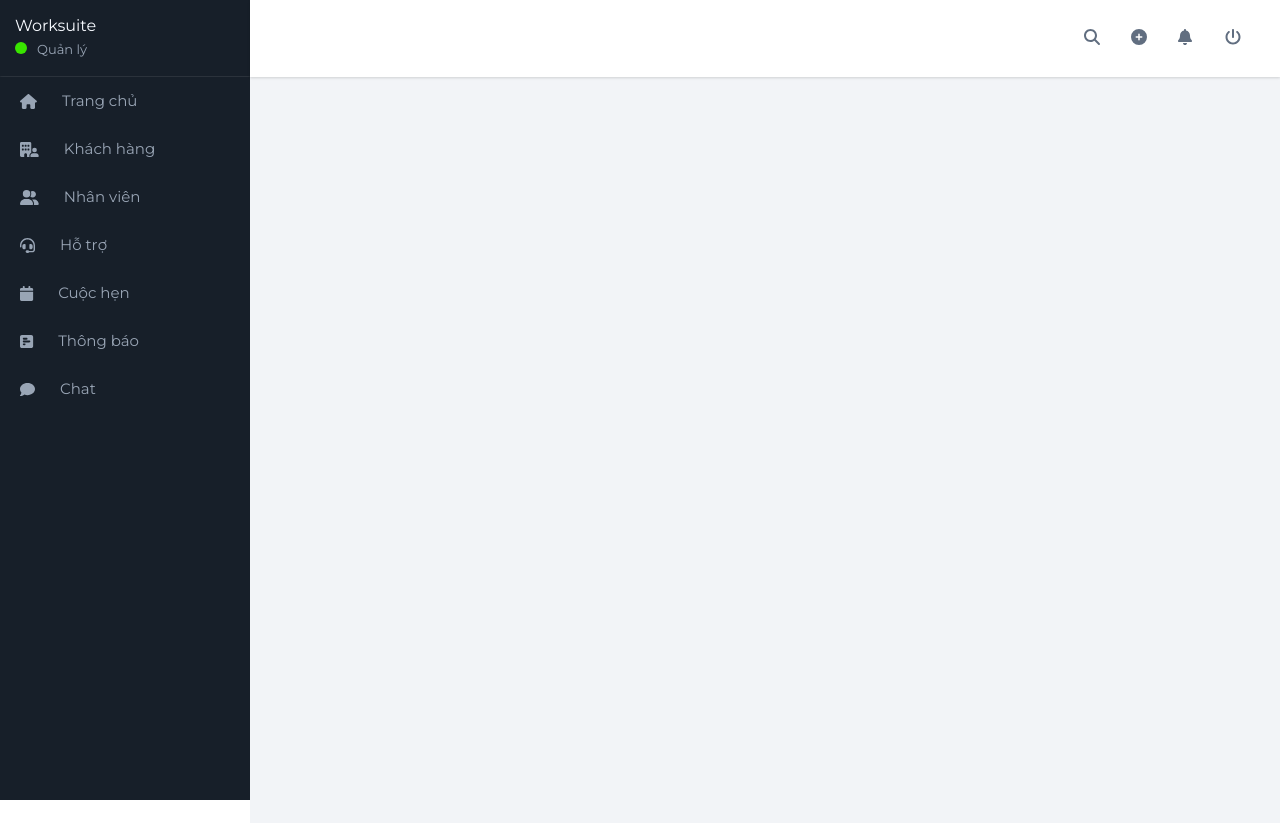
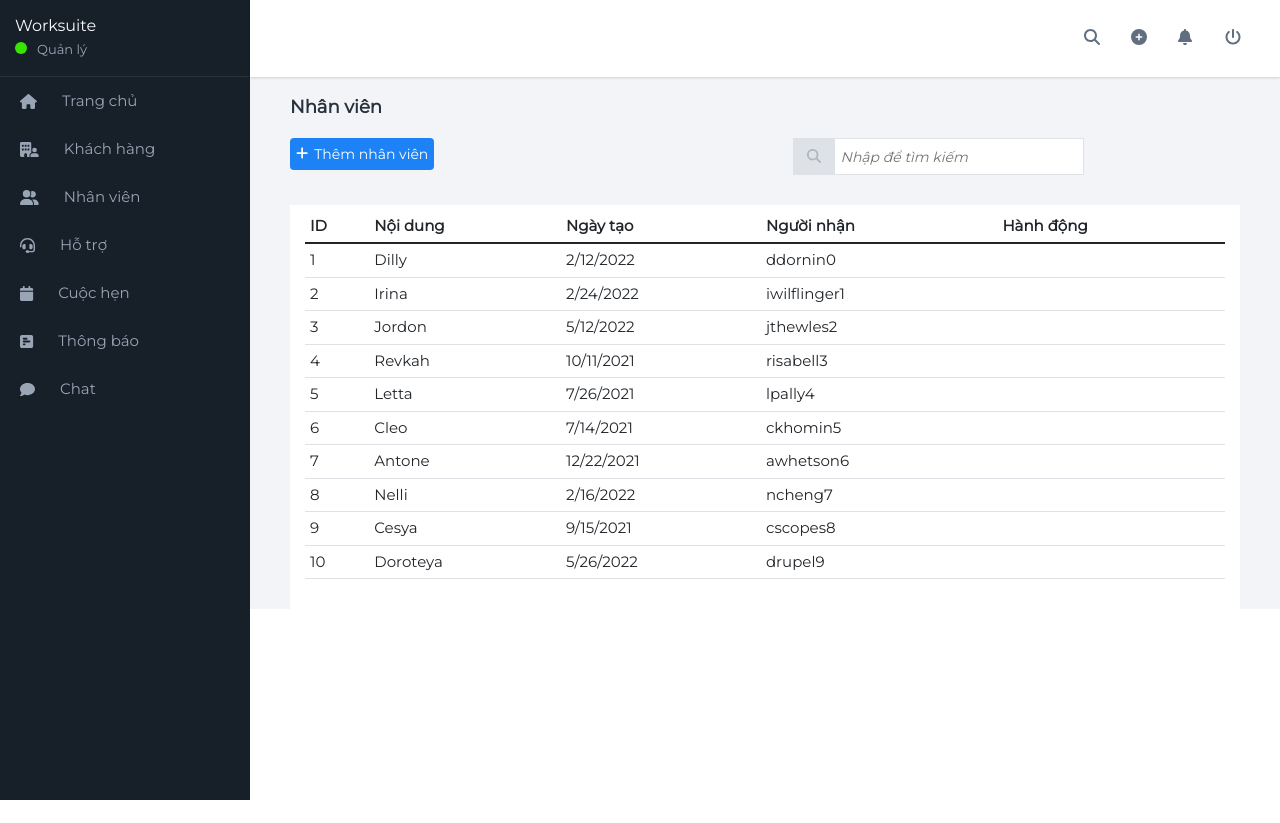
Before and after one commit to tthong9102/worksuite, a React (Create React App) app: page /employees in a window 1280 px wide. After the commit the page ends 800 px from the top, so only its background shows below. Built offline with nearby package versions, Linux system fonts and the light colour scheme.

Commit message:
them ui dashboad lan 1

```diff
--- /dev/null
+++ b/src/common/dataEmployee.js
@@ -0,0 +1,95 @@
+export const headerData = [
+  {
+    Header: "ID",
+    accessor: "id",
+  },
+  {
+    Header: "Nội dung",
+    accessor: "content",
+  },
+  {
+    Header: "Ngày tạo",
+    accessor: "dateCreated",
+  },
+  {
+    Header: "Người nhận",
+    accessor: "receiver",
+  },
+  {
+    Header: "Hành động",
+    accessor: "action",
+  },
+];
+
+export const bodyData = [
+  {
+    id: 1,
+    "content": "Dilly",
+    "dateCreated": "2/12/2022",
+    "receiver": "ddornin0",
+    "action": null,
+  },
+  {
+    id: 2,
+    "content": "Irina",
+    "dateCreated": "2/24/2022",
+    "receiver": "iwilflinger1",
+    "action": null,
+  },
+  {
+    id: 3,
+    "content": "Jordon",
+    "dateCreated": "5/12/2022",
+    "receiver": "jthewles2",
+    "action": null,
+  },
+  {
+    id: 4,
+    "content": "Revkah",
+    "dateCreated": "10/11/2021",
+    "receiver": "risabell3",
+    "action": null,
+  },
+  {
+    id: 5,
+    "content": "Letta",
+    "dateCreated": "7/26/2021",
+    "receiver": "lpally4",
+    "action": null,
+  },
+  {
+    id: 6,
+    "content": "Cleo",
+    "dateCreated": "7/14/2021",
+    "receiver": "ckhomin5",
+    "action": null,
+  },
+  {
+    id: 7,
+    "content": "Antone",
+    "dateCreated": "12/22/2021",
+    "receiver": "awhetson6",
+    "action": null,
+  },
+  {
+    id: 8,
+    "content": "Nelli",
+    "dateCreated": "2/16/2022",
+    "receiver": "ncheng7",
+    "action": null,
+  },
+  {
+    id: 9,
+    "content": "Cesya",
+    "dateCreated": "9/15/2021",
+    "receiver": "cscopes8",
+    "action": null,
+  },
+  {
+    id: 10,
+    "content": "Doroteya",
+    "dateCreated": "5/26/2022",
+    "receiver": "drupel9",
+    "action": null,
+  },
+];
--- a/src/pages/Chat/Chat.module.css
+++ b/src/pages/Chat/Chat.module.css
@@ -2,6 +2,7 @@
     background-color: #f2f4f7;
     height: 823px;
     padding-left: 40px;
+    padding-top: 76.7px;
 }
 .page-name {
     line-height: 1.17;
--- a/src/pages/Dashboard/Dashboard.module.css
+++ b/src/pages/Dashboard/Dashboard.module.css
@@ -1,7 +1,8 @@
 .wrapper {
     background-color: #f2f4f7;
-    height: 823px;
+    height: 100%;
     padding-left: 40px;
+    padding-top: 76.7px;
 }
 .page-name {
     line-height: 1.17;
@@ -9,4 +10,44 @@
     color: #28313c;
     font-weight: 700;
     padding-top: 20px;
+    margin-bottom: 20px;
+
 }
+
+.elements {
+    padding: 20px;
+    box-shadow: 0 0 4px 0 #e8eef3;
+    background-color: #fff;
+    align-items: center;
+    justify-content: space-between;
+    display: flex;
+    border-radius: 0.25rem;
+}
+
+.block-title {
+    text-transform: capitalize;
+    display: block;
+}
+
+.title {
+    font-size: 15px;
+    color: #4d4f5c;
+    margin-bottom: 20px;
+    font-weight: 800;
+}
+
+.col-4 {
+    flex: 0 0 25%;
+    max-width: 30%;
+    margin-bottom: 1rem;
+    margin-left: 60px;
+}
+
+.number {
+    color: inherit;
+    font-weight: 800;
+}
+
+.icon {
+    color: #99A5B5;
+}
--- a/src/pages/Dashboard/index.js
+++ b/src/pages/Dashboard/index.js
@@ -1,14 +1,69 @@
-import classNames from 'classnames/bind';
-import styles from './Dashboard.module.css';
+import { faUsers } from "@fortawesome/free-solid-svg-icons";
+import { FontAwesomeIcon } from "@fortawesome/react-fontawesome";
+import classNames from "classnames/bind";
+import styles from "./Dashboard.module.css";
 
-const cx = classNames.bind(styles)
+const cx = classNames.bind(styles);
 
 function Dashboard() {
-    return (
-        <div className={cx('wrapper')}>
-            <h1 className={cx('page-name')}>Trang chủ</h1>
+  return (
+    <div className={cx("wrapper")}>
+      {/* Tiêu đề trang chủ */}
+      <h1 className={cx("page-name")}>Trang chủ</h1>
+
+      {/* Nội dung tổng hợp đầu trang chủ */}
+      <div className={cx("row")}>
+        <div className={cx("col-4")}>
+          <a href="#">
+            <div className={cx("elements")}>
+              <div className={cx("block-title")}>
+                <h5 className={cx("title")}>Số lượng khách hàng</h5>
+                <div className={cx("number")}>
+                  <p>100</p>
+                </div>
+              </div>
+              <div className={cx("icon")}>
+                <FontAwesomeIcon icon={faUsers} />
+              </div>
+            </div>
+          </a>
         </div>
-    )
+
+        <div className={cx("col-4")}>
+          <a href="#">
+            <div className={cx("elements")}>
+              <div className={cx("block-title")}>
+                <h5 className={cx("title")}>Số lượng nhân viên</h5>
+                <div className={cx("number")}>
+                  <p>100</p>
+                </div>
+              </div>
+              <div className={cx("icon")}>
+                <FontAwesomeIcon icon={faUsers} />
+              </div>
+            </div>
+          </a>
+        </div>
+
+        <div className={cx("col-4")}>
+          <a href="#">
+            <div className={cx("elements")}>
+              <div className={cx("block-title")}>
+                <h5 className={cx("title")}>Số lượng công việc</h5>
+                <div className={cx("number")}>
+                  <p>100</p>
+                </div>
+              </div>
+              <div className={cx("icon")}>
+                <FontAwesomeIcon icon={faUsers} />
+              </div>
+            </div>
+          </a>
+        </div>
+      </div>
+       {/* Code lịch làm việc */}
+    </div>
+  );
 }
 
 export default Dashboard;
--- a/src/pages/Employees/Employees.module.css
+++ b/src/pages/Employees/Employees.module.css
@@ -1,7 +1,8 @@
 .wrapper {
     background-color: #f2f4f7;
-    height: 823px;
+    height: 100%;
     padding-left: 40px;
+    padding-top: 76.7px;
 }
 .page-name {
     line-height: 1.17;
@@ -9,4 +10,35 @@
     color: #28313c;
     font-weight: 700;
     padding-top: 20px;
+    margin-bottom: 20px;
+
 }
+
+.add-btn {
+    background-color: #1d82f5;
+    padding: 8px 6px;
+    margin-right: 200px;
+    border: none;
+    border-radius: 4px;
+    font-size: 14px;
+    color: #fff;
+}
+
+.table-actions {
+    display: flex;
+    flex-wrap: wrap;
+}
+
+.add-btn:hover {
+    background-color: #000;
+}
+
+.plus-icon {
+    margin-right: 6px;
+}
+
+.inner {
+    margin: 30px 40px 30px 0;
+    padding: 5px 15px 20px 15px;
+    background-color: #fff;
+}
--- a/src/pages/Employees/index.js
+++ b/src/pages/Employees/index.js
@@ -1,12 +1,39 @@
 import classNames from 'classnames/bind';
 import styles from './Employees.module.css';
+
+import Table from '../../components/Table';
+import { headerData, bodyData } from '../../common/dataEmployee';
+import { FontAwesomeIcon } from '@fortawesome/react-fontawesome';
+import GlobalFilter from '../../components/GlobalFilter';
+import { faPlus } from '@fortawesome/free-solid-svg-icons';
 
 const cx = classNames.bind(styles)
 
 function Employees() {
+    const columns = headerData;
+
+    const data = bodyData;
+
     return (
         <div className={cx('wrapper')}>
             <h1 className={cx('page-name')}>Nhân viên</h1>
+            <div className={cx('table-actions row')}>
+                <div className={cx('col-6')}>
+                    <button className={cx('add-btn')}>
+                        <FontAwesomeIcon className={cx('plus-icon')} icon={faPlus} />
+                        Thêm nhân viên
+                    </button>
+                </div>
+                <div className={cx('col-6')}>
+                    <GlobalFilter ></GlobalFilter>
+                </div>
+
+
+            </div>
+
+            <div className={cx('inner')}>
+                <Table columns={columns} data={data}></Table>
+            </div>
         </div>
     )
 }
--- a/src/pages/Events/Events.module.css
+++ b/src/pages/Events/Events.module.css
@@ -2,6 +2,7 @@
     background-color: #f2f4f7;
     height: 823px;
     padding-left: 40px;
+    padding-top: 76.7px;
 }
 .page-name {
     line-height: 1.17;
--- a/src/pages/NoticeBoard/NoticeBoard.module.css
+++ b/src/pages/NoticeBoard/NoticeBoard.module.css
@@ -2,6 +2,7 @@
     background-color: #f2f4f7;
     height: 823px;
     padding-left: 40px;
+    padding-top: 76.7px;
 }
 .page-name {
     line-height: 1.17;
--- a/src/pages/Tickets/Tickets.module.css
+++ b/src/pages/Tickets/Tickets.module.css
@@ -2,6 +2,7 @@
     background-color: #f2f4f7;
     height: 823px;
     padding-left: 40px;
+    padding-top: 76.7px;
 }
 .page-name {
     line-height: 1.17;
```
